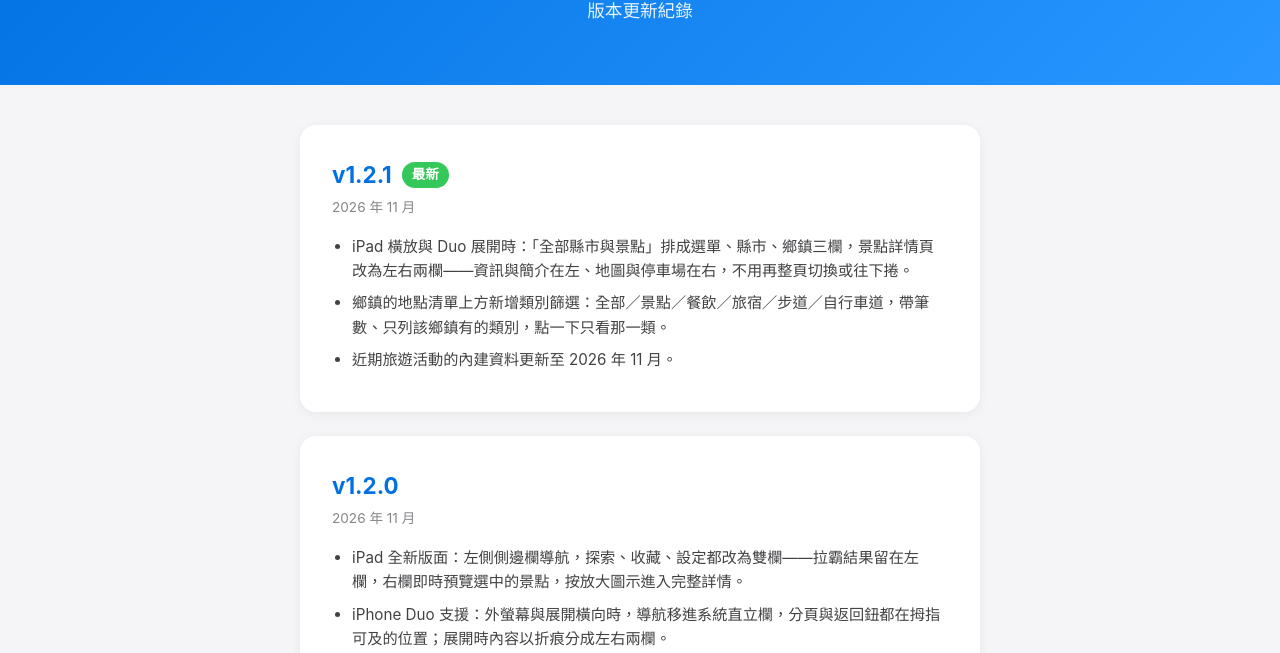
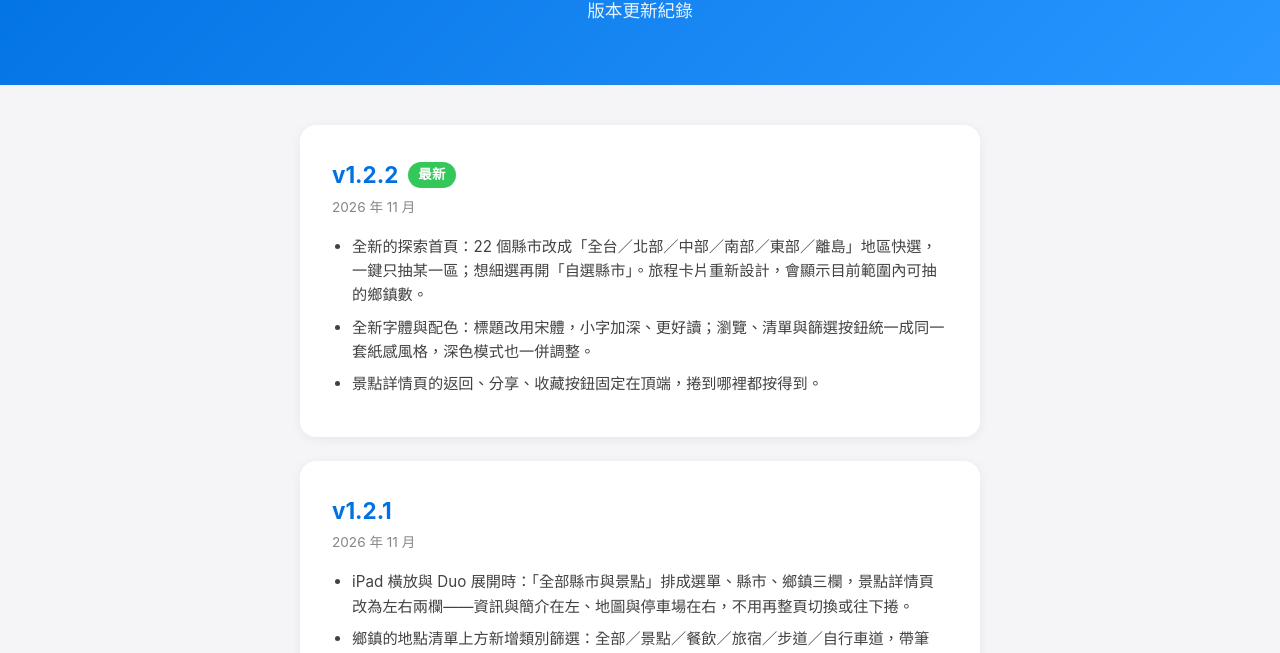
Before and after one commit to thsiao3000-commits/DriveGO-Support, a plain HTML site: page changelog.html in a window 1280 px wide. Shown: the part 135-788 px from the top of the page. Drawn offline with Linux system fonts and the light colour scheme.

Commit message:
changelog: v1.2.2 — redesigned Explore home, new typography and colors, pinned detail-page buttons
Co-Authored-By: Claude Fable 5.2 <noreply@anthropic.com>

```diff
--- a/changelog.html
+++ b/changelog.html
@@ -35,7 +35,17 @@
 
 <div class="container">
     <div class="card">
-        <h2>v1.2.1 <span class="badge">最新</span></h2>
+        <h2>v1.2.2 <span class="badge">最新</span></h2>
+        <div class="date">2026 年 11 月</div>
+        <ul>
+            <li>全新的探索首頁：22 個縣市改成「全台／北部／中部／南部／東部／離島」地區快選，一鍵只抽某一區；想細選再開「自選縣市」。旅程卡片重新設計，會顯示目前範圍內可抽的鄉鎮數。</li>
+            <li>全新字體與配色：標題改用宋體，小字加深、更好讀；瀏覽、清單與篩選按鈕統一成同一套紙感風格，深色模式也一併調整。</li>
+            <li>景點詳情頁的返回、分享、收藏按鈕固定在頂端，捲到哪裡都按得到。</li>
+        </ul>
+    </div>
+
+    <div class="card">
+        <h2>v1.2.1</h2>
         <div class="date">2026 年 11 月</div>
         <ul>
             <li>iPad 橫放與 Duo 展開時：「全部縣市與景點」排成選單、縣市、鄉鎮三欄，景點詳情頁改為左右兩欄——資訊與簡介在左、地圖與停車場在右，不用再整頁切換或往下捲。</li>
```
